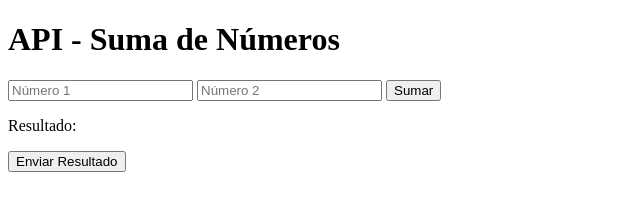
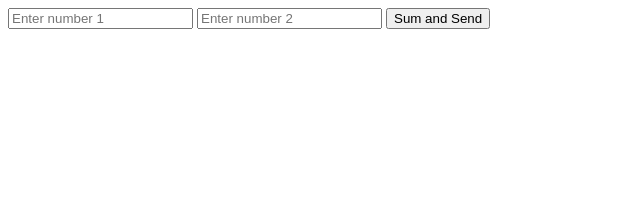
Before and after one commit to hlsalazar/API_seguim_ocular, a plain HTML site: page BORRAR.html in a window 1280 px wide. Shown: the whole page, without its empty margins (0-640 px from the left). Drawn offline with Linux system fonts and the light colour scheme.

Commit message:
prueba implementacion simple 8

```diff
--- a/BORRAR.html
+++ b/BORRAR.html
@@ -3,30 +3,29 @@
 <head>
     <meta charset="UTF-8">
     <meta name="viewport" content="width=device-width, initial-scale=1.0">
-    <title>API - Suma de Números</title>
+    <title>Sum Page</title>
+</head>
+<body>
+    <input type="number" id="num1" placeholder="Enter number 1">
+    <input type="number" id="num2" placeholder="Enter number 2">
+    <button onclick="sendSum()">Sum and Send</button>
+
     <script>
-        let resultados = [];
-
-        function sumarNumeros() {
+        async function sendSum() {
             const num1 = parseFloat(document.getElementById('num1').value);
             const num2 = parseFloat(document.getElementById('num2').value);
-            const suma = num1 + num2;
-            resultados.push(suma);
-            document.getElementById('resultado').innerText = `Resultado: ${suma}`;
-        }
+            const sum = num1 + num2;
 
-        function enviarResultado() {
-            const resultado = resultados[resultados.length - 1];
-            window.location.href = `https://astro-api-to-array.vercel.app/result?resultado=${resultado}`;
+            const response = await fetch('https://astro-api-to-array.vercel.app/api/store-sum', {
+                method: 'POST',
+                headers: {
+                    'Content-Type': 'application/json'
+                },
+                body: JSON.stringify({ sum })
+            });
+            const data = await response.json();
+            window.location.href = `https://astro-api-to-array.vercel.app/result?id=${data.id}`;
         }
     </script>
-</head>
-<body>
-    <h1>API - Suma de Números</h1>
-    <input type="number" id="num1" placeholder="Número 1">
-    <input type="number" id="num2" placeholder="Número 2">
-    <button onclick="sumarNumeros()">Sumar</button>
-    <p id="resultado">Resultado: </p>
-    <button onclick="enviarResultado()">Enviar Resultado</button>
 </body>
 </html>
```
